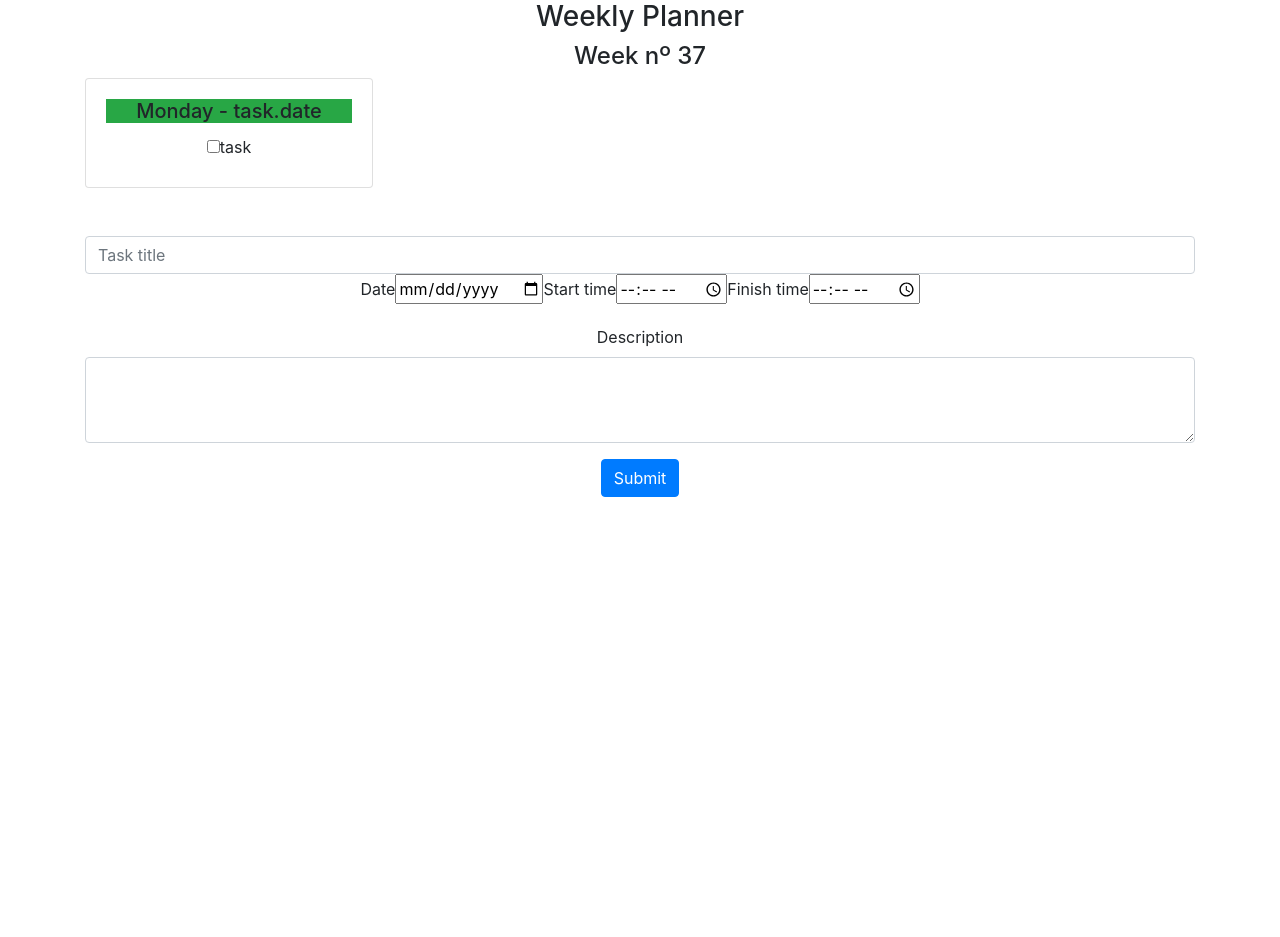
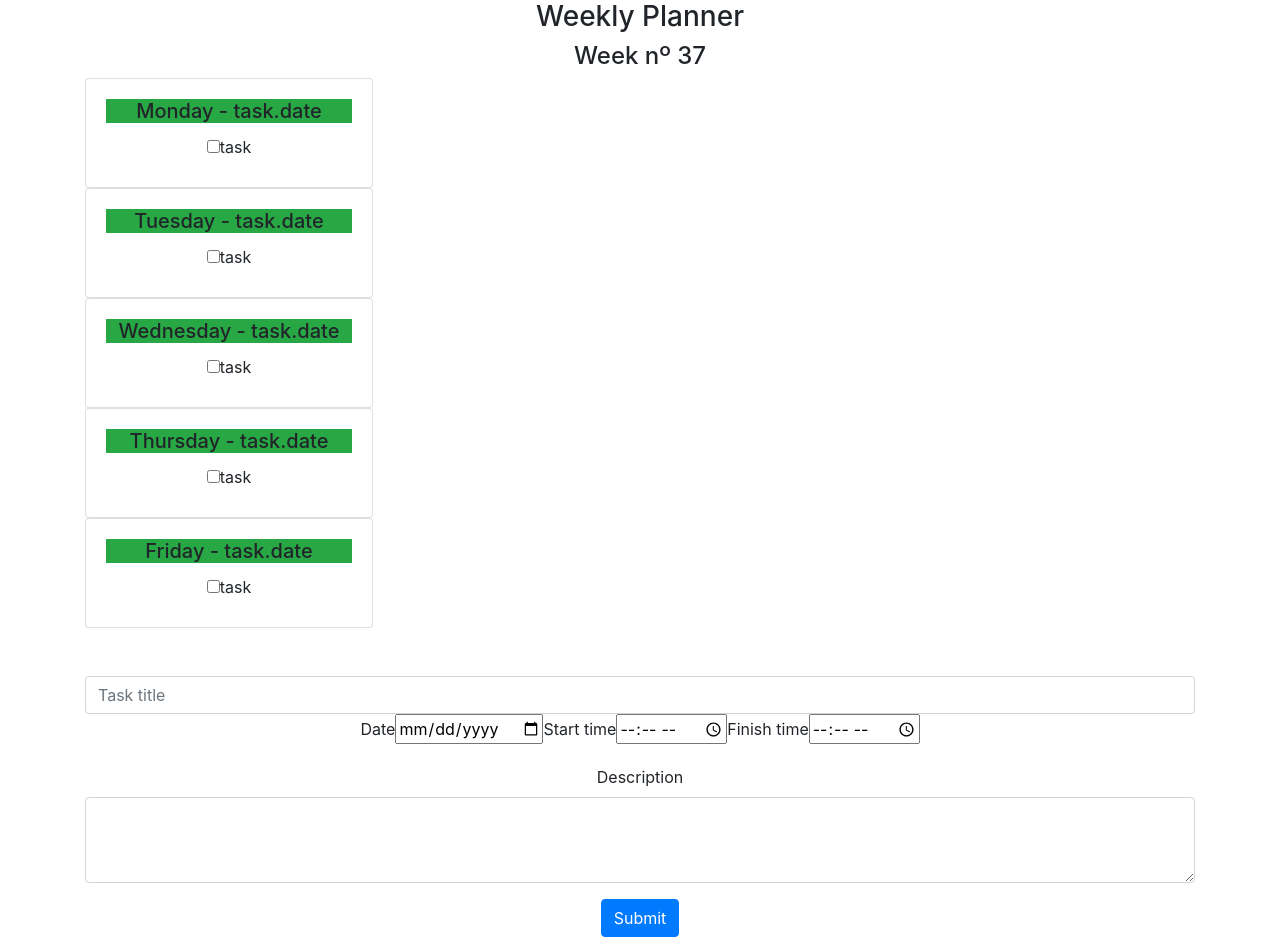
Before and after one commit to BertoPolo/week-planner, a React (Create React App) app: page / in a window 1280 px wide. Before the commit the page ends 800 px from the top, so only its background shows below. Built offline with nearby package versions, Linux system fonts and the light colour scheme.

Commit message:
Update Home.jsx

```diff
--- a/src/components/Home.jsx
+++ b/src/components/Home.jsx
@@ -5,13 +5,15 @@ const Home = () => {
 
     const [tasks, setTasks] = useState([])
 
+    const [wantWekends, setWantWekends] = useState(false)
+
+
     //new task
     const [description, setDescription] = useState("")
     const [title, setTitle] = useState("")
     const [startTime, setStartTime] = useState("")
     const [endTime, setEndTime] = useState("")
     const [date, setDate] = useState(new Date())
-    const [isDone, setIsDone] = useState(false) // guess is not needed
 
     //create task
     const createTask = (e) => {
@@ -31,7 +33,8 @@ const Home = () => {
         //retrieve the day of the week from the introduced date
         // const weekDayNumber = date.getDay() => date already gives the day of the week
 
-        setTasks(...tasks, [generateUniqueId(), title, startTime, endTime, date, isDone])
+        setTasks(...tasks,
+            { id: generateUniqueId(), title: title, startTime: startTime, endTime: endTime, date: date, isDone: false })
 
     }
 
@@ -60,7 +63,7 @@ const Home = () => {
                 {/* </Row> */}
             </Container>
 
-
+            {/* map all days dynamically and inside to select which day fill, use date */}
             <Container>
                 <Card style={{ width: '18rem' }}>
                     <Card.Body>
@@ -73,6 +76,78 @@ const Home = () => {
                         </div>
                     </Card.Body>
                 </Card>
+
+                <Card style={{ width: '18rem' }}>
+                    <Card.Body>
+                        <Card.Title className="bg-success">Tuesday - task.date</Card.Title>
+
+                        {/* this body will be filled by a map and a state([]) */}
+                        <div>
+                            <input type="checkbox" name="dynStateName" id="dynStateID" />
+                            <label htmlFor="dynStateName">task</label>
+                        </div>
+                    </Card.Body>
+                </Card>
+
+                <Card style={{ width: '18rem' }}>
+                    <Card.Body>
+                        <Card.Title className="bg-success">Wednesday - task.date</Card.Title>
+
+                        {/* this body will be filled by a map and a state([]) */}
+                        <div>
+                            <input type="checkbox" name="dynStateName" id="dynStateID" />
+                            <label htmlFor="dynStateName">task</label>
+                        </div>
+                    </Card.Body>
+                </Card>
+
+                <Card style={{ width: '18rem' }}>
+                    <Card.Body>
+                        <Card.Title className="bg-success">Thursday - task.date</Card.Title>
+
+                        {/* this body will be filled by a map and a state([]) */}
+                        <div>
+                            <input type="checkbox" name="dynStateName" id="dynStateID" />
+                            <label htmlFor="dynStateName">task</label>
+                        </div>
+                    </Card.Body>
+                </Card>
+
+                <Card style={{ width: '18rem' }}>
+                    <Card.Body>
+                        <Card.Title className="bg-success">Friday - task.date</Card.Title>
+
+                        {/* this body will be filled by a map and a state([]) */}
+                        <div>
+                            <input type="checkbox" name="dynStateName" id="dynStateID" />
+                            <label htmlFor="dynStateName">task</label>
+                        </div>
+                    </Card.Body>
+                </Card>
+
+                {wantWekends && <><Card style={{ width: '18rem' }}>
+                    <Card.Body>
+                        <Card.Title className="bg-success">Saturday - task.date</Card.Title>
+
+                        {/* this body will be filled by a map and a state([]) */}
+                        <div>
+                            <input type="checkbox" name="dynStateName" id="dynStateID" />
+                            <label htmlFor="dynStateName">task</label>
+                        </div>
+                    </Card.Body>
+                </Card>
+
+                    <Card style={{ width: '18rem' }}>
+                        <Card.Body>
+                            <Card.Title className="bg-success">Sunday - task.date</Card.Title>
+
+                            {/* this body will be filled by a map and a state([]) */}
+                            <div>
+                                <input type="checkbox" name="dynStateName" id="dynStateID" />
+                                <label htmlFor="dynStateName">task</label>
+                            </div>
+                        </Card.Body>
+                    </Card></>}
             </Container>
 
             {/* task creator form */}
```
